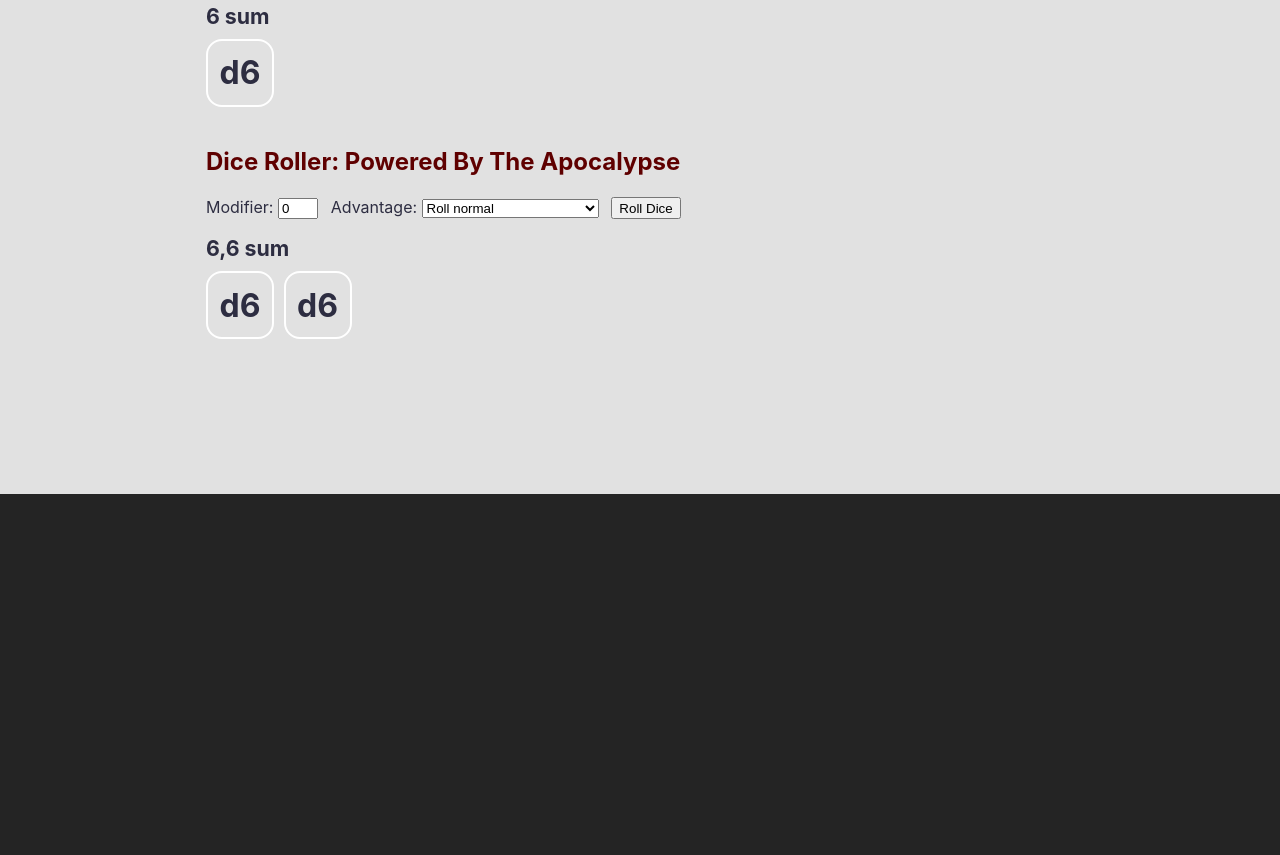
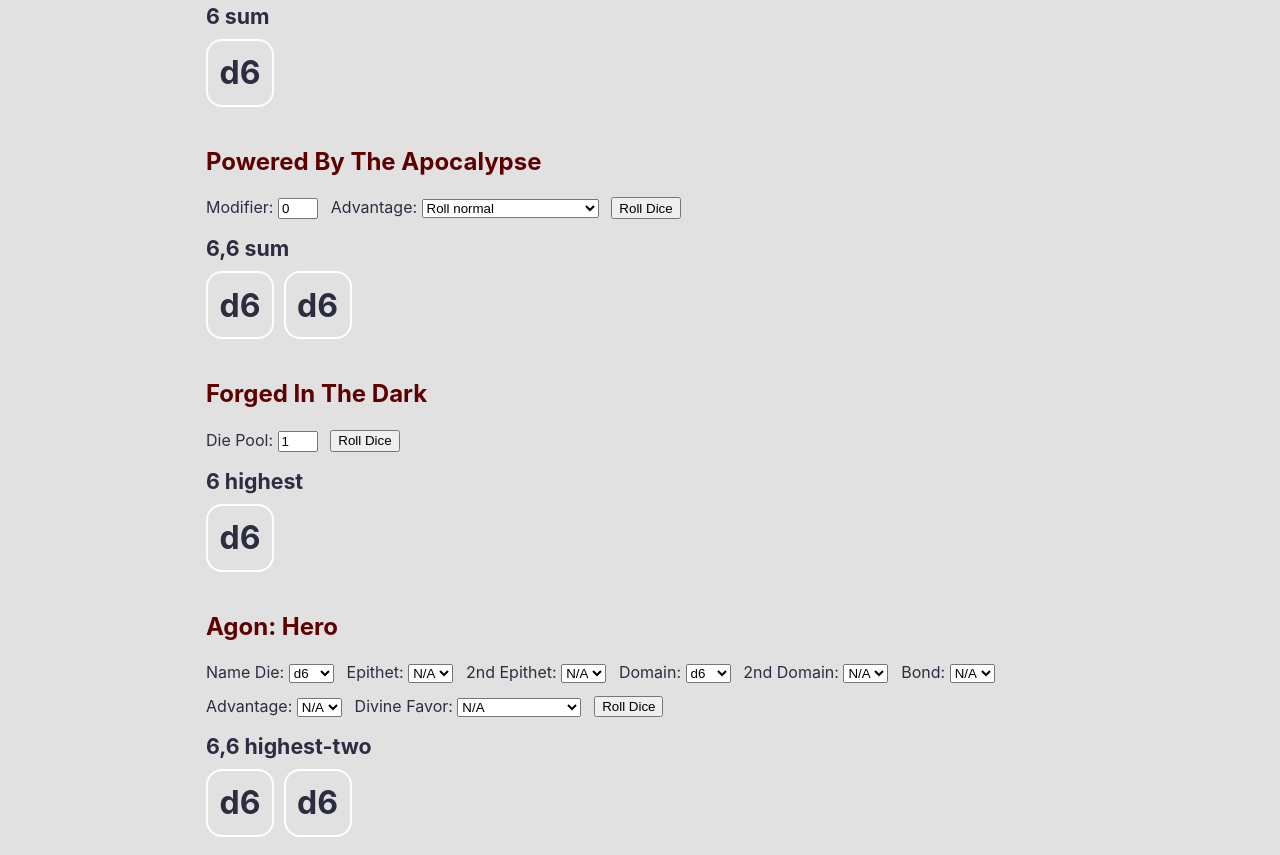
Before and after one commit to colinaut/dice-roller, a website built with Vite: page index.html in a window 1280 px wide. Shown: the part 306-1161 px from the top of the page. Before the commit the page ends 800 px from the top, so only its background shows below. Built offline with nearby package versions, Linux system fonts and the light colour scheme.

Commit message:
feat: got Agon dice working and fixed bonus die

```diff
--- a/index.html
+++ b/index.html
@@ -49,6 +49,50 @@
 				const dice = diceRoller.shadowRoot.querySelector(".dice");
 				dice.click();
 			}
+			function rollFITD(event) {
+				event.preventDefault();
+				const form = event.target;
+				const diceRoller = document.getElementById("dice-roller-fitd");
+				const diePool = Number(form["die-pool"].value);
+				if (diePool > 0) {
+					let dice = "6";
+					for (let i = 1; i < diePool; i++) {
+						dice += ",6";
+					}
+					console.log(dice);
+					diceRoller.setAttribute("dice", dice);
+					diceRoller.setAttribute("total", "highest");
+				} else {
+					diceRoller.setAttribute("dice", "6,6");
+					diceRoller.setAttribute("total", "lowest");
+				}
+				const dice = diceRoller.shadowRoot.querySelector(".dice");
+				dice.click();
+			}
+			function rollAgon(event) {
+				event.preventDefault();
+				const form = event.target;
+				const diceRoller = document.getElementById("dice-roller-agon");
+				let dicePool = form["name-die"].value;
+				const selects = form.querySelectorAll("select:not(#name-die, #divine)");
+				selects.forEach((el) => {
+					const value = Number(el.value);
+					// skip first one
+					if (!isNaN(value)) {
+						dicePool = dicePool + `,${value}`;
+					}
+				});
+				console.log(dicePool);
+				diceRoller.setAttribute("dice", dicePool);
+				if (form.divine.value === "divine") {
+					diceRoller.setAttribute("bonus-die", "4");
+				} else {
+					diceRoller.setAttribute("bonus-die", "0");
+				}
+
+				const dice = diceRoller.shadowRoot.querySelector(".dice");
+				dice.click();
+			}
 		</script>
 	</head>
 	<body>
@@ -95,7 +139,7 @@
 				<dice-roller id="dice-roller" size="2"></dice-roller>
 			</section>
 			<section class="content">
-				<h2>Dice Roller: Powered By The Apocalypse</h2>
+				<h2>Powered By The Apocalypse</h2>
 				<form onsubmit="rollPBTA(event)">
 					<div>
 						<label for="modifier-pbta">Modifier:</label>
@@ -115,6 +159,94 @@
 				</form>
 				<dice-roller id="dice-roller-pbta" size="2" dice="6,6"></dice-roller>
 			</section>
+			<section class="content">
+				<h2>Forged In The Dark</h2>
+				<form onsubmit="rollFITD(event)">
+					<div>
+						<label for="die-pool">Die Pool:</label>
+						<input id="die-pool" class="w-8" type="number" name="die-pool" value="1" />
+					</div>
+					<button type="submit">Roll Dice</button>
+				</form>
+				<dice-roller id="dice-roller-fitd" size="2" dice="6" total="highest"></dice-roller>
+			</section>
+			<section class="content">
+				<h2>Agon: Hero</h2>
+				<form onsubmit="rollAgon(event)">
+					<div>
+						<label for="name-die">Name Die:</label>
+						<select name="name-die" id="name-die">
+							<option value="6">d6</option>
+							<option value="8">d8</option>
+							<option value="10">d10</option>
+						</select>
+					</div>
+					<div>
+						<label for="epithet">Epithet:</label>
+						<select name="epithet" id="epithet">
+							<option value="na">N/A</option>
+							<option value="6">d6</option>
+							<option value="8">d8</option>
+							<option value="10">d10</option>
+						</select>
+					</div>
+					<div>
+						<label for="epithet2">2nd Epithet:</label>
+						<select name="epithet2" id="epithet2">
+							<option value="na">N/A</option>
+							<option value="6">d6</option>
+							<option value="8">d8</option>
+							<option value="10">d10</option>
+						</select>
+					</div>
+					<div>
+						<label for="domain">Domain:</label>
+						<select name="domain" id="domain">
+							<option value="6">d6</option>
+							<option value="8">d8</option>
+							<option value="10">d10</option>
+						</select>
+					</div>
+					<div>
+						<label for="domain2">2nd Domain:</label>
+						<select name="domain2" id="domain2">
+							<option value="na">N/A</option>
+							<option value="6">d6</option>
+							<option value="8">d8</option>
+							<option value="10">d10</option>
+						</select>
+					</div>
+					<div>
+						<label for="bond">Bond:</label>
+						<select name="bond" id="bond">
+							<option value="na">N/A</option>
+							<option value="6">d6</option>
+							<option value="8">d8</option>
+							<option value="10">d10</option>
+							<option value="12">d12</option>
+						</select>
+					</div>
+					<div>
+						<label for="advantage-die">Advantage:</label>
+						<select name="advantage-die" id="advantage-die">
+							<option value="na">N/A</option>
+							<option value="6">d6</option>
+							<option value="8">d8</option>
+							<option value="10">d10</option>
+							<option value="12">d12</option>
+						</select>
+					</div>
+					<div>
+						<label for="divine">Divine Favor:</label>
+						<select name="divine" id="divine">
+							<option value="na">N/A</option>
+							<option value="divine">Call Divine Favor</option>
+						</select>
+					</div>
+					<button type="submit">Roll Dice</button>
+				</form>
+				<dice-roller id="dice-roller-agon" size="2" dice="6,6" total="highest-two"></dice-roller>
+			</section>
 		</main>
 	</body>
 </html>
--- a/package.json
+++ b/package.json
@@ -1,6 +1,6 @@
 {
 	"name": "@colinaut/dice-roller",
-	"version": "0.2",
+	"version": "0.2.2",
 	"type": "module",
 	"main": "dist/dice-roller.js",
 	"unpkg": "dist/dice-roller.js",
--- a/src/main.ts
+++ b/src/main.ts
@@ -62,6 +62,7 @@
 
 	private rollDice() {
 		this.dieRolls = [];
+		this.bonusDieRoll = 0;
 		this.dice.forEach((die, i) => {
 			this.dieRolls[i] = this.rollDie(Number(die));
 		});
@@ -191,6 +192,7 @@
                 margin: 1rem 0;
                 display: block;
                 font-weight: 700;
+                max-width: max-content;
             }
             .dice {
                 display: flex;
@@ -269,7 +271,8 @@
 		let bonusDie = "";
 
 		if (this.bonusDie > 0) {
-			bonusDie = `<div class="modifier plus">+</div><div class="die bonus"><span>${this.bonusDieRoll}</span></div>`;
+			const bonusDieRoll = this.bonusDieRoll > 0 ? this.bonusDieRoll : `d${this.bonusDie}`;
+			bonusDie = `<div class="modifier plus">+</div><div class="die bonus"><span>${bonusDieRoll}</span></div>`;
 		}
 
 		let html = `
```
